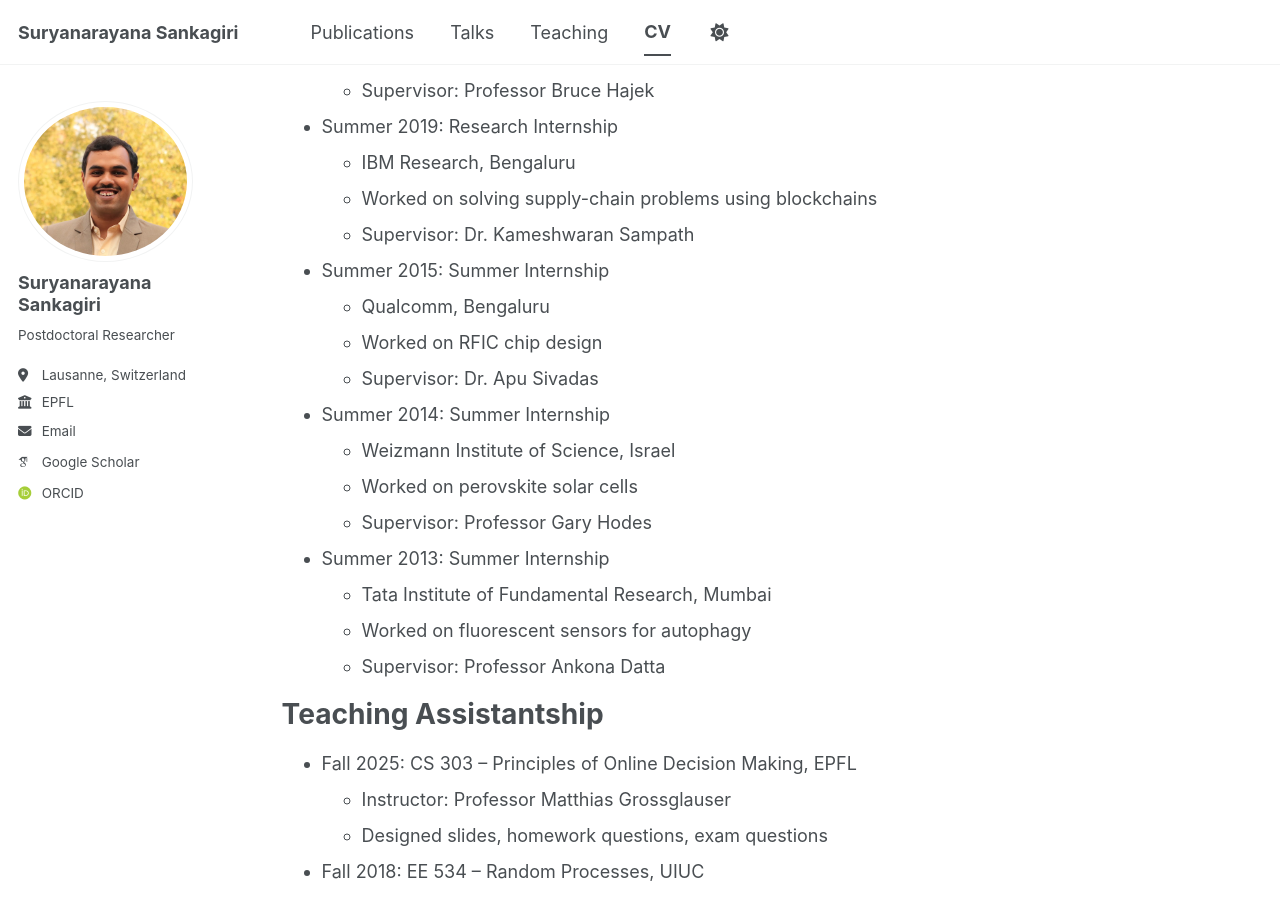
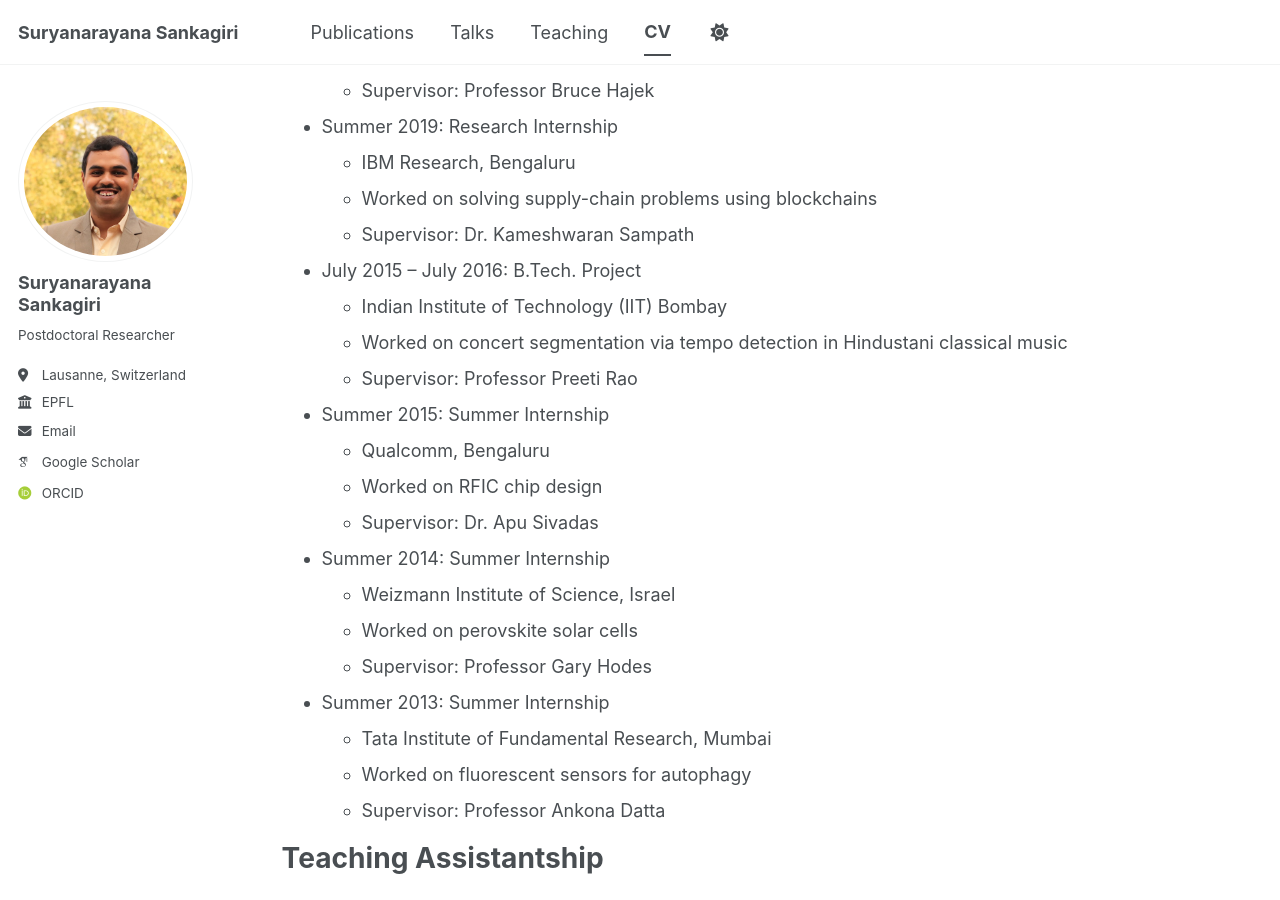
Before and after one commit to sankagiri/sankagiri.github.io, a Jekyll site: the page built from _pages/cv.md, in a window 1280 px wide and 900 px high, scrolled down 665 px. Built offline with Jekyll 4.4.1, drawn with Linux system fonts in a browser that asks for light colours; some web fonts are replaced; a script bundle is joined from its source files by our own code; library files that are not in the unit come from our copies.

Commit message:
added BTP detail

```diff
--- a/_pages/cv.md
+++ b/_pages/cv.md
@@ -35,6 +35,11 @@ Work experience
   * Worked on solving supply-chain problems using blockchains
   * Supervisor: Dr. Kameshwaran Sampath
 
+* July 2015 -- July 2016: B.Tech. Project
+  * Indian Institute of Technology (IIT) Bombay
+  * Worked on concert segmentation via tempo detection in Hindustani classical music
+  * Supervisor: Professor Preeti Rao
+
 * Summer 2015: Summer Internship
   * Qualcomm, Bengaluru
   * Worked on RFIC chip design
```
